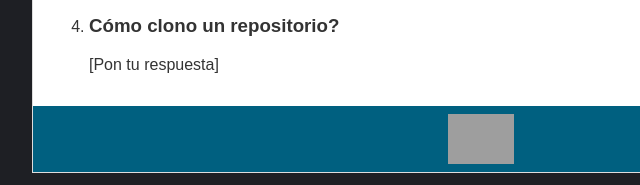
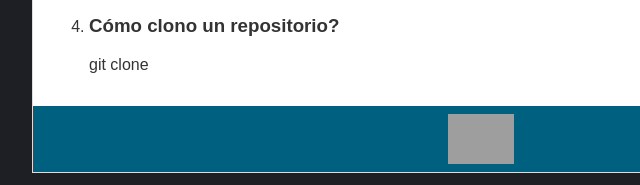
Before and after one commit to roxsross/bootcamp-1-challenge, a plain HTML site: page 03/exercise/ADOLFO_HUANACUNI.html in a window 1280 px wide. Shown: the part 323-508 px from the top of the page, 159-799 px from the left. Drawn offline with Linux system fonts and the light colour scheme; files that its build step writes are made by us from their sources; grey boxes are pictures that could not be loaded.

Commit message:
DOC resolucion 4 #4

```diff
--- a/03/exercise/ADOLFO_HUANACUNI.html
+++ b/03/exercise/ADOLFO_HUANACUNI.html
@@ -31,7 +31,7 @@
                 </li>
                 <li>
                     <h3>Cómo clono un repositorio?</h3>
-                    [Pon tu respuesta]
+                    git clone <ruta_por_clonar>
                 </li>
             </ol>
         </div>
```
